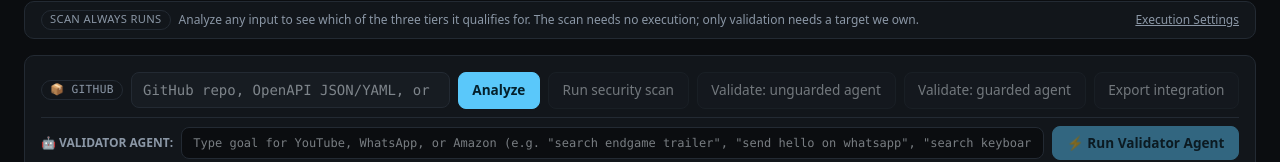
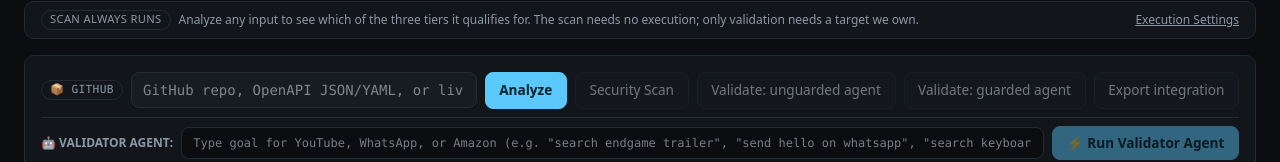
Before and after one commit to boss477/CockPit-Codex, a Next.js app: page / in a window 1280 px wide. Shown: the part 184-346 px from the top of the page. Built offline with nearby package versions, Linux system fonts and the light colour scheme; no server answers.

Commit message:
chore: rename scan button to Security Scan

```diff
--- a/src/components/Dashboard.tsx
+++ b/src/components/Dashboard.tsx
@@ -308,7 +308,7 @@
               Analyze
             </button>
             <button className="btn" disabled={busy || !hasManifest} onClick={() => run(() => store.scan())}>
-              Run security scan
+              Security Scan
             </button>
             <button
               className="btn"
```
